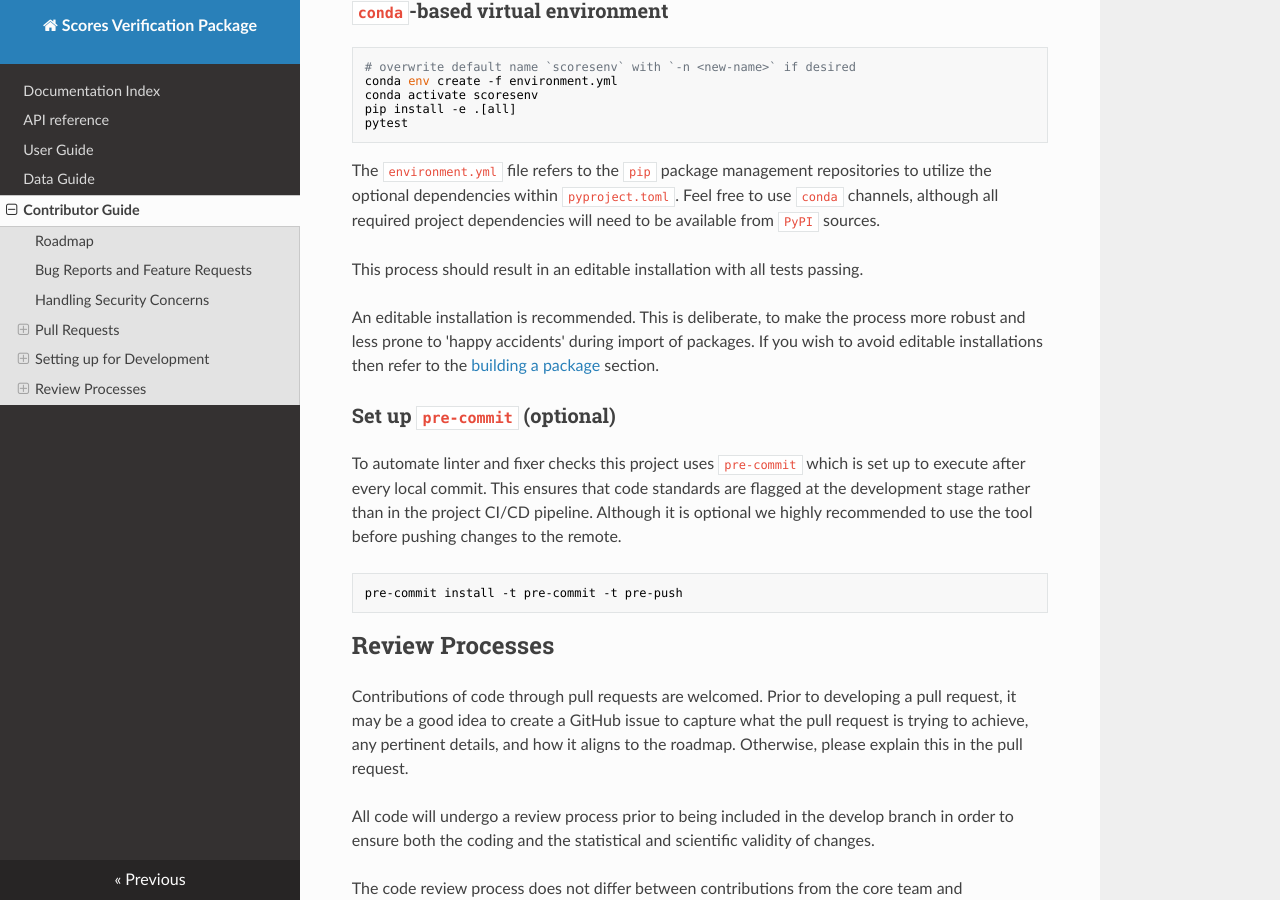
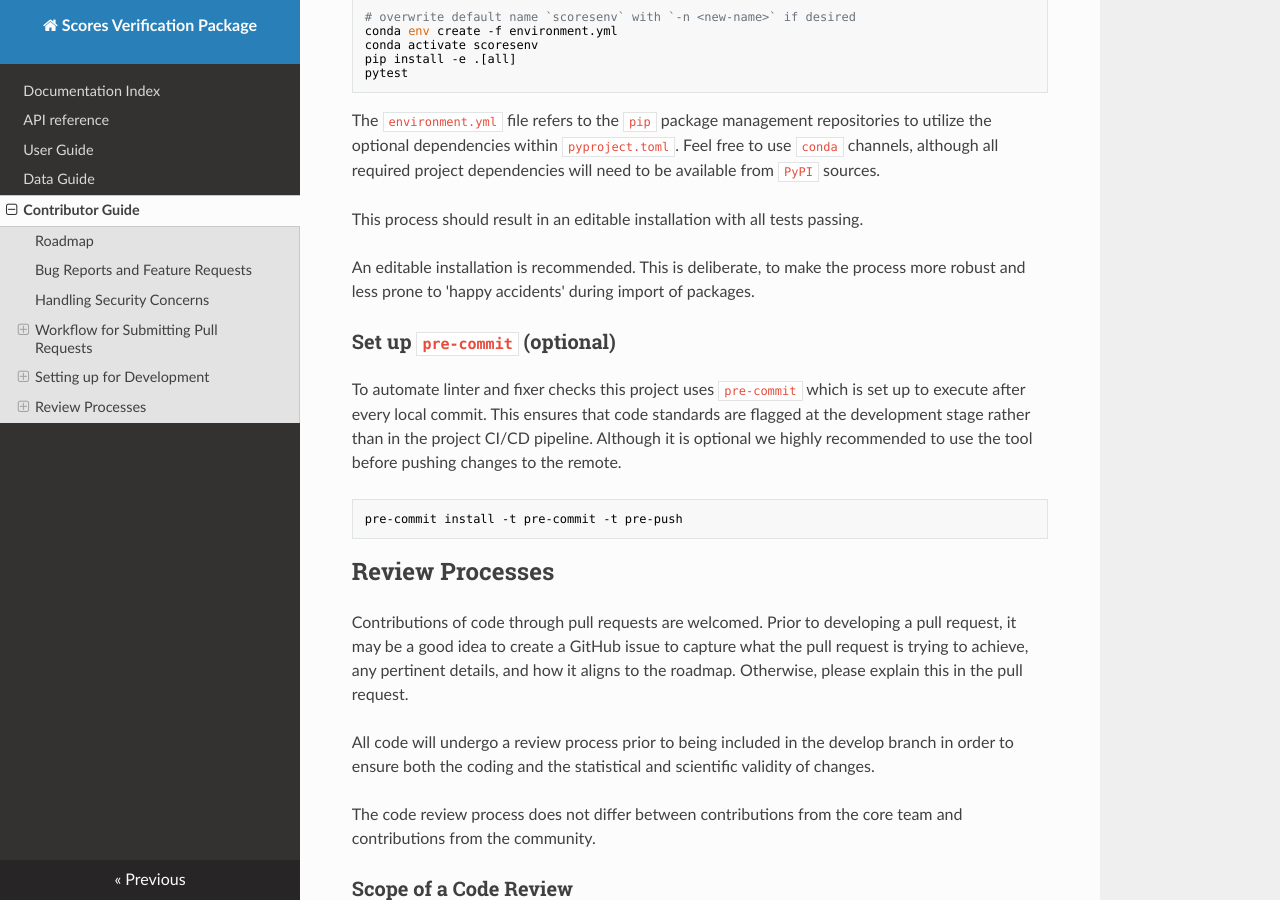
Before and after one commit to nci/scores, an MkDocs documentation site: the page built from docs/contributing.md, in a window 1280 px wide and 900 px high, scrolled down 2548 px. Built offline with MkDocs 1.6.1, drawn with Linux system fonts in a browser that asks for light colours; nearby versions of some CDN libraries; some of the changed text lies outside the part shown.

Commit message:
Further updates (including removing sentence regarding building a package)

```diff
--- a/docs/contributing.md
+++ b/docs/contributing.md
@@ -33,7 +31,7 @@ If you are already confident working with GitHub, please feel free to:
 3. keep your feature branch rebased and up-to-date with the `scores` develop branch,
 4. when ready, submit a pull request to the develop branch of `scores`.
 
-### Development Process for a Feature, Improvement or Correction
+### Submitting a Pull Request for a Feature, Improvement or Correction
 
 Please follow the [workflow for submitting pull requests](#workflow-for-submitting-pull-requests) outlined above.
 
@@ -41,7 +39,7 @@ Pull requests will undergo both a technical code review and a scientific review
 
 The package maintainer may make changes to the code during the pull process or afterwards, such as resolving last-minute conflicts or making any key technical tweaks that are simple to implement.
 
-### Development Process for a New Metric, Statistical Technique or Tool
+### Submitting a Pull Request for a New Metric, Statistical Technique or Tool
 
 Please follow the [workflow for submitting pull requests](#workflow-for-submitting-pull-requests) outlined above.
 
@@ -90,8 +88,7 @@ The `environment.yml` file refers to the `pip` package management repositories t
 
 This process should result in an editable installation with all tests passing.
 
-An editable installation is recommended. This is deliberate, to make the process more robust and less prone to 'happy accidents' during import of packages. If you wish to avoid editable installations then refer to the [building a package](#build) section.
-
+An editable installation is recommended. This is deliberate, to make the process more robust and less prone to 'happy accidents' during import of packages.
 
 ### Set up `pre-commit` (optional) <a name="pre-commit"></a>
 
```
Also changed, not shown: other parts of docs/contributing.md (+1 -3 lines).
